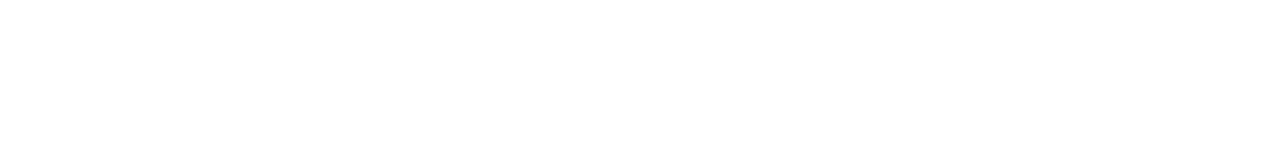
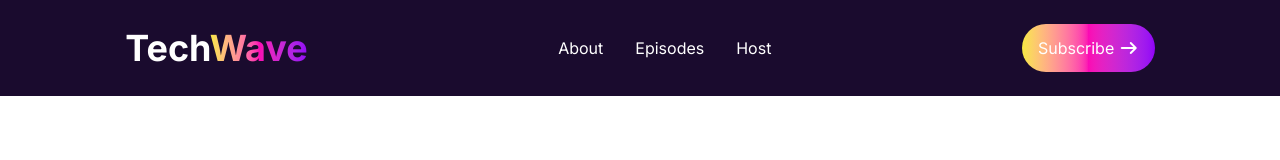
Before and after one commit to anikh174/A-02-TechWave, a plain HTML site: page index.html in a window 1280 px wide. Drawn offline with nearby package versions, Linux system fonts and the light colour scheme.

Commit message:
navbar perfectly done and navbar responsive has been finished

```diff
--- a/index.html
+++ b/index.html
@@ -18,8 +18,28 @@
 
     <!-- tailwind script -->
     <script src="https://cdn.jsdelivr.net/npm/@tailwindcss/browser@4"></script>
+
+    <!-- font-awesome link -->
+     <link rel="stylesheet" href="https://cdnjs.cloudflare.com/ajax/libs/font-awesome/7.0.1/css/all.min.css" integrity="sha512-2SwdPD6INVrV/lHTZbO2nodKhrnDdJK9/kg2XD1r9uGqPo1cUbujc+IYdlYdEErWNu69gVcYgdxlmVmzTWnetw==" crossorigin="anonymous" referrerpolicy="no-referrer" />
+
   </head>
   <body>
+    <header>
+        <nav class="flex justify-around bg-[#1A0B2E] text-white py-6 items-center">
+            <h1 class="text-4xl font-bold">Tech<span class="bg-gradient-to-l to-[#F7E93F] via-[#FB09B4] from-[#9100F8] bg-clip-text text-transparent">Wave</span></h1>
 
+            <div class="hidden sm:block lg:block md:block">
+                <ul class="flex gap-8 text-lg/120%">
+                    <li><a href="">About</a></li>
+                    <li><a href="">Episodes</a></li>
+                    <li><a href="">Host</a></li>
+                </ul>
+            </div>
+
+            <button class="hidden sm:block lg:block md:block px-4 py-3 rounded-full bg-gradient-to-l to-[#F7E93F] via-[#FB09B4] from-[#9100F8]">Subscribe <i class="fa-solid fa-arrow-right"></i></button>
+
+            <img src="./assets/hamburger-menu.png" alt="" class="sm:hidden md:hidden lg:hidden">
+        </nav>
+    </header>
   </body>
 </html>
--- /dev/null
+++ b/tailwind.css
@@ -0,0 +1 @@
+@import "tailwindcss"
```
